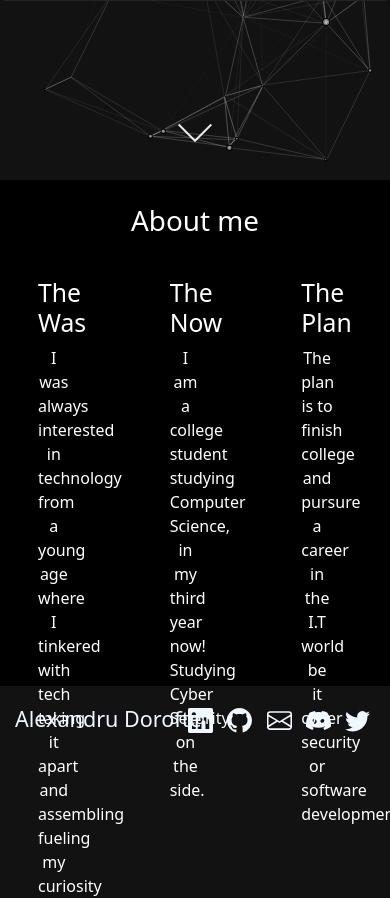
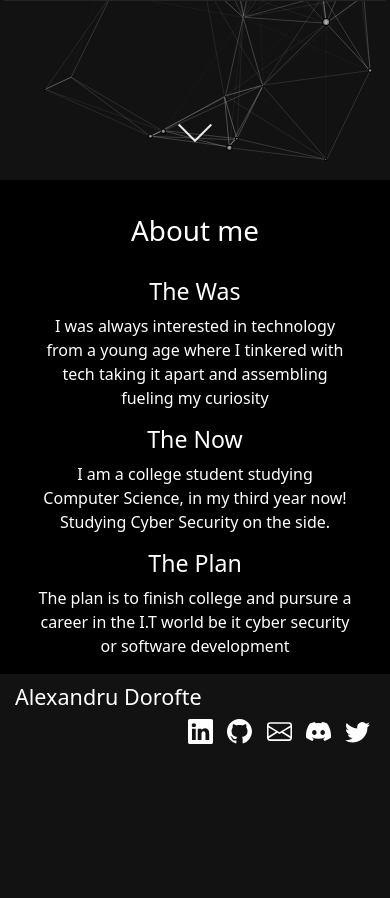
Before and after one commit to Alexandru-Dorofte/alexandru-dorofte.github.io, a plain HTML site: page index.html in a window 390 px wide. Shown: the part 664-1562 px from the top of the page. After the commit the page ends 1415 px from the top, so only its background shows below. Drawn offline with nearby package versions, Linux system fonts and the light colour scheme; animation ran at ten frames a second.

Commit message:
Fixed resizing (phone) and cleaned a bit

```diff
--- a/index.html
+++ b/index.html
@@ -22,49 +22,62 @@
     <a href="#about-me"><div class="scroll-dwn-btn"></div></a>
   </div>
 <div class="second " style="text-align: center;">
-
   <br>
-  <h1 id="about-me" class="about-me" style="margin-top: 107; margin-bottom:7px;">About me</h1>
+  <h1 id="about-me" class="about-me" style="margin-top: 10px; margin-bottom:7px;">About me</h1>
   <br>
-    <div class="row" style="margin-left: 17x; margin-right: 7px;">
-
-      <div class="column" style="padding-left:50px; padding-right:50px">
+  <div class="row">
+    <!-- <div class="container" style="margin-left: 17x; margin-right: 7px;"> -->
+      <div class="col-sm" style="padding-left:50px; padding-right:50px">
         <!-- <img src="/images/selfie.jpg" class="rounded-circle" id="selfie" width="200" height="200"> -->
-          <h2>The Was</h2>
+          <h3>The Was</h3>
           <p>I was always interested in technology from a young age where I tinkered with tech taking it apart and assembling fueling my curiosity</p>
       </div>
 
-      <div class="column" style="padding-left:50px; padding-right:50px">
-        <h2>The Now</h2>
+      <div class="col-sm" style="padding-left:50px; padding-right:50px">
+        <h3>The Now</h3>
         <in>I am a college student studying Computer Science, in my third year now! Studying Cyber Security on the side.</p>
       </div>
 
-      <div class="column" style="padding-left:50px; padding-right:50px">
-        <h2>The Plan</h2>
+      <div class="col-sm" style="padding-left:50px; padding-right:50px">
+        <h3>The Plan</h3>
         <p>The plan is to finish college and pursure a career in the I.T world be it cyber security or software development</p>
       </div>
-
     </div>
   </div>
 
-    <div class="icons" style="padding-left: 15px; padding-top: 20px; padding-bottom: 20px; padding-right: 10px;">
-      <h4 style="position: absolute;">Alexandru Dorofte</h4>
-      <svg xmlns="http://www.w3.org/2000/svg" style="margin-right: 10px" width="25" height="25" fill="currentColor" class="bi bi-linkedin" viewBox="0 0 16 16">
-        <path d="M0 1.146C0 .513.526 0 1.175 0h13.65C15.474 0 16 .513 16 1.146v13.708c0 .633-.526 1.146-1.175 1.146H1.175C.526 16 0 15.487 0 14.854V1.146zm4.943 12.248V6.169H2.542v7.225h2.401zm-1.2-8.212c.837 0 1.358-.554 1.358-1.248-.015-.709-.52-1.248-1.342-1.248-.822 0-1.359.54-1.359 1.248 0 .694.521 1.248 1.327 1.248h.016zm4.908 8.212V9.359c0-.216.016-.432.08-.586.173-.431.568-.878 1.232-.878.869 0 1.216.662 1.216 1.634v3.865h2.401V9.25c0-2.22-1.184-3.252-2.764-3.252-1.274 0-1.845.7-2.165 1.193v.025h-.016a5.54 5.54 0 0 1 .016-.025V6.169h-2.4c.03.678 0 7.225 0 7.225h2.4z"/>
-      </svg>
+    <footer class="icons" style="padding-left: 15px; padding-top: 10px; padding-bottom: 7px; padding-right: 10px;">
+      <div class="row">
+      <div class="col-sm">
+      <h4 style="color: white">Alexandru Dorofte</h4>
+      </div>
+      <div class="col-sm" style="align-items: right; text-align: right">
+      <a href="www.linkedin.com/in/alexandru-dorofte">
+        <svg xmlns="http://www.w3.org/2000/svg" style="margin-right: 10px" width="25" height="25" fill="currentColor" class="bi bi-linkedin" viewBox="0 0 16 16">
+          <path d="M0 1.146C0 .513.526 0 1.175 0h13.65C15.474 0 16 .513 16 1.146v13.708c0 .633-.526 1.146-1.175 1.146H1.175C.526 16 0 15.487 0 14.854V1.146zm4.943 12.248V6.169H2.542v7.225h2.401zm-1.2-8.212c.837 0 1.358-.554 1.358-1.248-.015-.709-.52-1.248-1.342-1.248-.822 0-1.359.54-1.359 1.248 0 .694.521 1.248 1.327 1.248h.016zm4.908 8.212V9.359c0-.216.016-.432.08-.586.173-.431.568-.878 1.232-.878.869 0 1.216.662 1.216 1.634v3.865h2.401V9.25c0-2.22-1.184-3.252-2.764-3.252-1.274 0-1.845.7-2.165 1.193v.025h-.016a5.54 5.54 0 0 1 .016-.025V6.169h-2.4c.03.678 0 7.225 0 7.225h2.4z"/>
+        </svg>
+      </a>
+      <a href="">
       <svg xmlns="http://www.w3.org/2000/svg" style="margin-right: 10px" width="25" height="25" fill="currentColor" class="bi bi-github" viewBox="0 0 16 16">
         <path d="M8 0C3.58 0 0 3.58 0 8c0 3.54 2.29 6.53 5.47 7.59.4.07.55-.17.55-.38 0-.19-.01-.82-.01-1.49-2.01.37-2.53-.49-2.69-.94-.09-.23-.48-.94-.82-1.13-.28-.15-.68-.52-.01-.53.63-.01 1.08.58 1.23.82.72 1.21 1.87.87 2.33.66.07-.52.28-.87.51-1.07-1.78-.2-3.64-.89-3.64-3.95 0-.87.31-1.59.82-2.15-.08-.2-.36-1.02.08-2.12 0 0 .67-.21 2.2.82.64-.18 1.32-.27 2-.27.68 0 1.36.09 2 .27 1.53-1.04 2.2-.82 2.2-.82.44 1.1.16 1.92.08 2.12.51.56.82 1.27.82 2.15 0 3.07-1.87 3.75-3.65 3.95.29.25.54.73.54 1.48 0 1.07-.01 1.93-.01 2.2 0 .21.15.46.55.38A8.012 8.012 0 0 0 16 8c0-4.42-3.58-8-8-8z"/>
       </svg>
+    </a>
+      <a href="">
       <svg xmlns="http://www.w3.org/2000/svg" style="margin-right: 10px" width="25" height="25" fill="currentColor" class="bi bi-envelope" viewBox="0 0 16 16">
         <path d="M0 4a2 2 0 0 1 2-2h12a2 2 0 0 1 2 2v8a2 2 0 0 1-2 2H2a2 2 0 0 1-2-2V4Zm2-1a1 1 0 0 0-1 1v.217l7 4.2 7-4.2V4a1 1 0 0 0-1-1H2Zm13 2.383-4.708 2.825L15 11.105V5.383Zm-.034 6.876-5.64-3.471L8 9.583l-1.326-.795-5.64 3.47A1 1 0 0 0 2 13h12a1 1 0 0 0 .966-.741ZM1 11.105l4.708-2.897L1 5.383v5.722Z"/>
       </svg>
+    </a>
+      <a href="">
       <svg xmlns="http://www.w3.org/2000/svg" style="margin-right: 10px" width="25" height="25" fill="currentColor" class="bi bi-discord" viewBox="0 0 16 16">
         <path d="M13.545 2.907a13.227 13.227 0 0 0-3.257-1.011.05.05 0 0 0-.052.025c-.141.25-.297.577-.406.833a12.19 12.19 0 0 0-3.658 0 8.258 8.258 0 0 0-.412-.833.051.051 0 0 0-.052-.025c-1.125.194-2.22.534-3.257 1.011a.041.041 0 0 0-.021.018C.356 6.024-.213 9.047.066 12.032c.001.014.01.028.021.037a13.276 13.276 0 0 0 3.995 2.02.05.05 0 0 0 .056-.019c.308-.42.582-.863.818-1.329a.05.05 0 0 0-.01-.059.051.051 0 0 0-.018-.011 8.875 8.875 0 0 1-1.248-.595.05.05 0 0 1-.02-.066.051.051 0 0 1 .015-.019c.084-.063.168-.129.248-.195a.05.05 0 0 1 .051-.007c2.619 1.196 5.454 1.196 8.041 0a.052.052 0 0 1 .053.007c.08.066.164.132.248.195a.051.051 0 0 1-.004.085 8.254 8.254 0 0 1-1.249.594.05.05 0 0 0-.03.03.052.052 0 0 0 .003.041c.24.465.515.909.817 1.329a.05.05 0 0 0 .056.019 13.235 13.235 0 0 0 4.001-2.02.049.049 0 0 0 .021-.037c.334-3.451-.559-6.449-2.366-9.106a.034.034 0 0 0-.02-.019Zm-8.198 7.307c-.789 0-1.438-.724-1.438-1.612 0-.889.637-1.613 1.438-1.613.807 0 1.45.73 1.438 1.613 0 .888-.637 1.612-1.438 1.612Zm5.316 0c-.788 0-1.438-.724-1.438-1.612 0-.889.637-1.613 1.438-1.613.807 0 1.451.73 1.438 1.613 0 .888-.631 1.612-1.438 1.612Z"/>
       </svg>
+      <a href="">
       <svg xmlns="http://www.w3.org/2000/svg" style="margin-right: 10px" width="25" height="25" fill="currentColor" class="bi bi-twitter" viewBox="0 0 16 16">
         <path d="M5.026 15c6.038 0 9.341-5.003 9.341-9.334 0-.14 0-.282-.006-.422A6.685 6.685 0 0 0 16 3.542a6.658 6.658 0 0 1-1.889.518 3.301 3.301 0 0 0 1.447-1.817 6.533 6.533 0 0 1-2.087.793A3.286 3.286 0 0 0 7.875 6.03a9.325 9.325 0 0 1-6.767-3.429 3.289 3.289 0 0 0 1.018 4.382A3.323 3.323 0 0 1 .64 6.575v.045a3.288 3.288 0 0 0 2.632 3.218 3.203 3.203 0 0 1-.865.115 3.23 3.23 0 0 1-.614-.057 3.283 3.283 0 0 0 3.067 2.277A6.588 6.588 0 0 1 .78 13.58a6.32 6.32 0 0 1-.78-.045A9.344 9.344 0 0 0 5.026 15z"/>
       </svg>
-    </div>
+    </a>
+  </div>
+  </div>
+    </footer>
 
 <script src="https://cdn.jsdelivr.net/npm/particles.js@2.0.0/particles.min.js"></script>
 <script>
--- a/main.css
+++ b/main.css
@@ -1,22 +1,30 @@
 html {
     scroll-behavior: smooth;
+    overflow-x: hidden
   }
 
 body {
     background-color: #121212;
-    color: aliceblue;
 }
 
+a {
+    color: #fff;
+    text-decoration: none;
+}
+a:hover {
+  color:grey;
+  text-decoration:none;
+  cursor:pointer;
+}
+/*
 .icons{
-    align-items: right;
-    text-align: right;
-    width: 20;
-    height: 20;
-}
+
+} */
 
 #particles-js {
     position: relative;
 }
+
 #smaller-box{
     position: absolute;
 }
@@ -43,7 +51,7 @@ body {
   }
   .typed-text {
     font-weight: normal;
-    color: #929AAB;
+    color: #7b777b;
   }
   .cursor {
     display: inline-block;
@@ -101,30 +109,11 @@ body {
     }
   }
   .second{
-    height: 60vh;
+    /* height: 60vh; */
     background-color: black;
     color: white;
   }
-  .third{
-    background-color: white;
-    height: 60vh;
-  }
 
-  * {
-    box-sizing: border-box;
-  }
-
-  /* Create three equal columns that floats next to each other */
-  .column {
-    float: left;
-    width: 33.33%;
-    padding: 10px;
-    height: 300px; /* Should be removed. Only for demonstration */
-  }
-
-  /* Clear floats after the columns */
-  .row:after {
-    content: "";
-    display: table;
-    clear: both;
-  }
+footer {
+    color: white;
+}
```
Also changed, not shown: images/rep picture.jpg (deleted).
